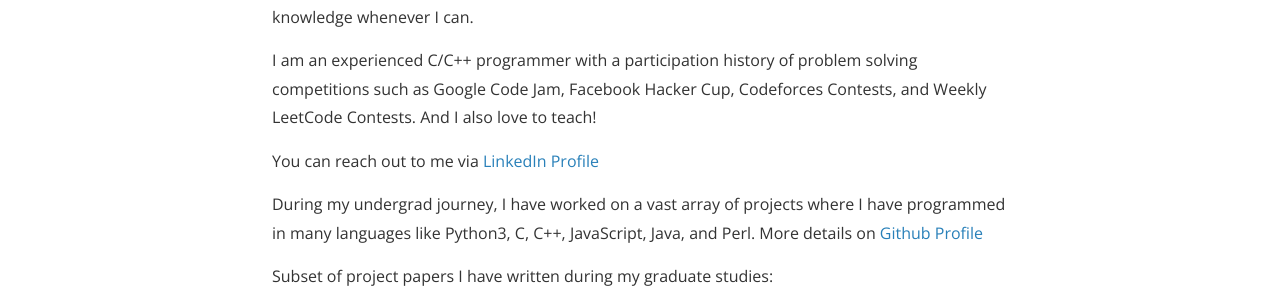
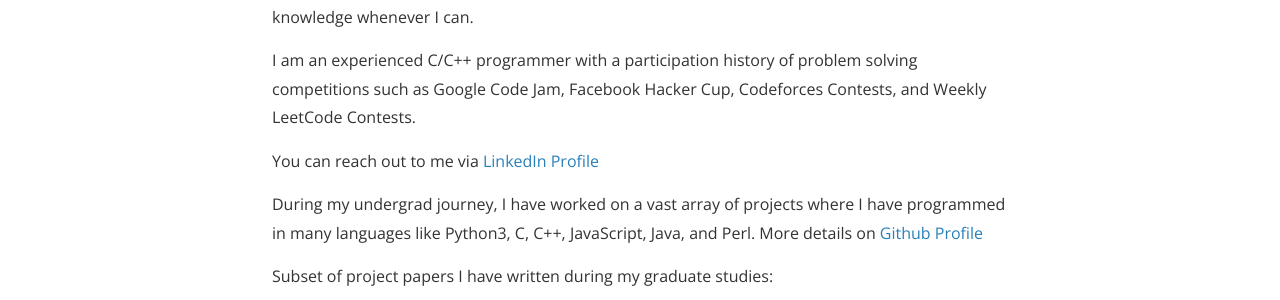
Before and after one commit to ShehabCE/shehabce.github.io, a Jekyll site: the page built from about.md, in a window 1280 px wide. Shown: the part 993-1293 px from the top of the page. Built offline with Jekyll 4.4.1, drawn with Linux system fonts in a browser that asks for light colours; nearby versions of some CDN libraries; a style sheet for code colours, icons or effects is not loaded.

```diff
--- a/about.md
+++ b/about.md
@@ -12,7 +12,7 @@
 
 I have a M.Sc. degree in Computer Science and a B.Sc. degree in Computer Engineering from [The American University in Cairo][University]. I'm a tech enthusiast who enjoys doing research on new technologies, developing production-grade solutions, and writing tech-related posts for sharing knowledge whenever I can.
 
-I am an experienced C/C++ programmer with a participation history of problem solving competitions such as Google Code Jam, Facebook Hacker Cup, Codeforces Contests, and Weekly LeetCode Contests. And I also love to teach!
+I am an experienced C/C++ programmer with a participation history of problem solving competitions such as Google Code Jam, Facebook Hacker Cup, Codeforces Contests, and Weekly LeetCode Contests.
 
 You can reach out to me via [LinkedIn Profile][linkedin]
 
```
